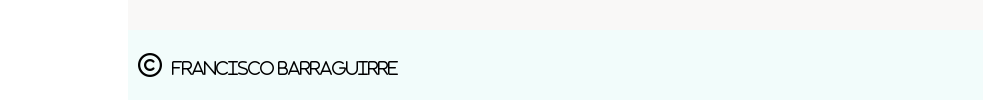
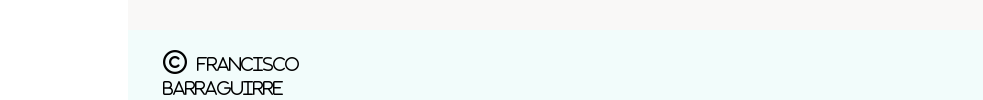
Before and after one commit to franbarra/webpage-basic, a plain HTML site: page paginaweb.html in a window 1280 px wide. Shown: the part 1496-1596 px from the top of the page, 0-983 px from the left. Drawn offline with Linux system fonts and the light colour scheme; a web font is replaced by a local one.

Commit message:
Fixed #licencia box

```diff
--- a/estilos_pagina.css
+++ b/estilos_pagina.css
@@ -309,23 +309,20 @@ footer {
 	height: 70px;
 	background-color: #f2fcfb;
     display: inline-block;
-    align-content: center;
 }
 
 #licencia i {
-    width: auto;
-    height: 70px;
-    display: inline-block;
-    align-content: center;
-    background-color: #f2fcfb;
-    font-size: 24px;
-	color: black;
-    padding-left: 10px;
-    padding-right: 10px;
+	width: 230px;
+	background-color: #f2fcfb;
+	font-size: 24px;
+	float: right;
+	margin-right: 35px;
+	margin-top: 20px;
+	padding-left: 5px;
 }
 
 .nav-text {
-    vertical-align: baseline;
+    vertical-align: middle;
     font-size: 16px;
     margin-left: 10px;
 }
```
